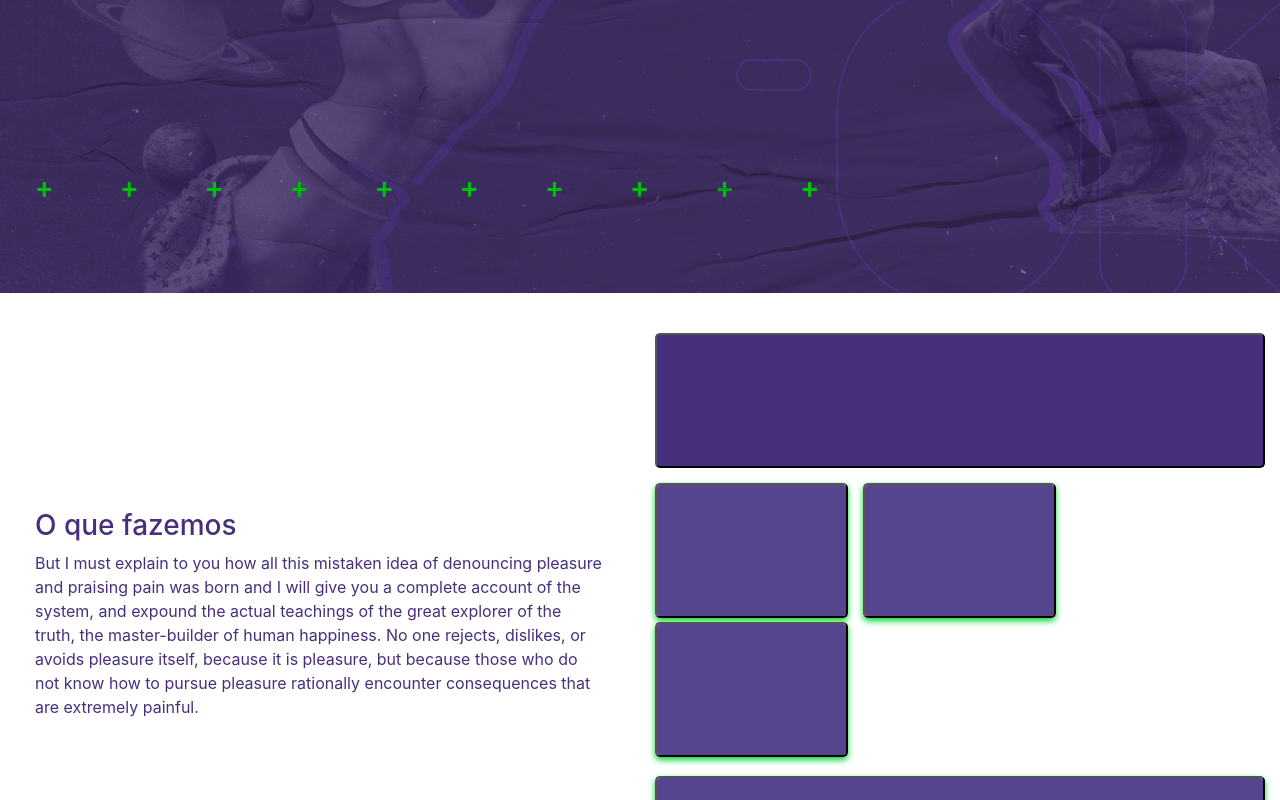
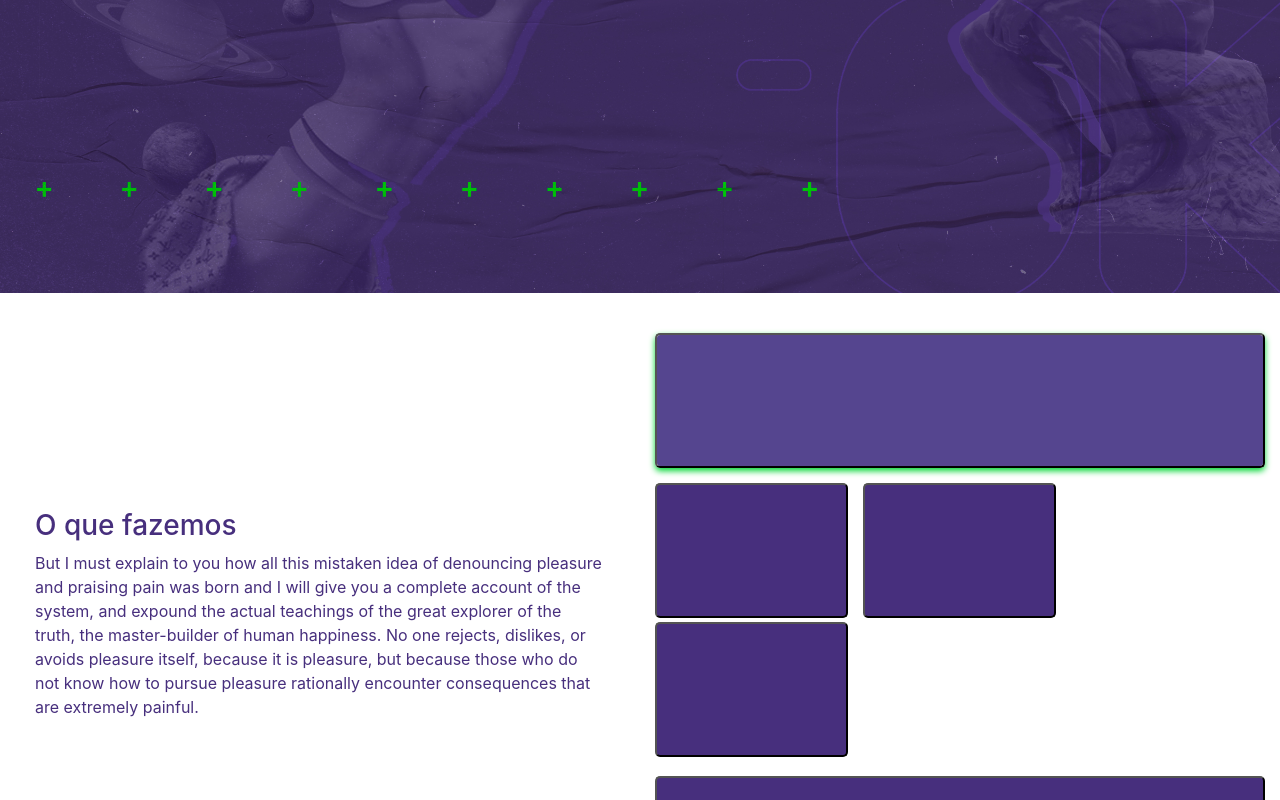
Before and after one commit to adialaleal/okcriativo, a plain HTML site: page index.html in a window 1280 px wide. In both pictures the pointer is over the button 960 px from the left and 807 px from the top of the page. Shown: the part 407-1207 px from the top of the page. Drawn offline with nearby package versions, Linux system fonts and the light colour scheme.

Commit message:
remove box light from services

```diff
--- a/styles.css
+++ b/styles.css
@@ -43,8 +43,8 @@ body {
 #ok-services-1{
   width: 610px;
   height: 135px;
-  background: #493787ED 0% 0% no-repeat padding-box;
-  box-shadow: 0px 3px 6px #00D633;
+
+  background: #472F7D;
   border-radius: 5px;
   opacity: 1;
   margin-top: 15px;
@@ -53,17 +53,17 @@ body {
 }
 
 #ok-services-1:hover{
-  box-shadow: 0px 0px 0px #00D633;
+  background: #493787ED 0% 0% no-repeat padding-box;
+  box-shadow: 0px 3px 6px #00D633;
   transition: all 0.2s;
-  background: #472F7D;
+
 }
 
 #ok-services-2{
   width: 193px;
   height: 135px;
   margin-right: 10px;
-  background: #493787ED 0% 0% no-repeat padding-box;
-  box-shadow: 0px 3px 6px #00D633;
+  background: #472F7D;
   border-radius: 5px;
   opacity: 1;
   cursor: pointer;
@@ -71,9 +71,9 @@ body {
 
 
 #ok-services-2:hover{
-  box-shadow: 0px 0px 0px #00D633;
+  background: #493787ED 0% 0% no-repeat padding-box;
+  box-shadow: 0px 3px 6px #00D633;
   transition: all 0.2s;
-  background: #472F7D;
 }
 
 #ok-blog{
```
